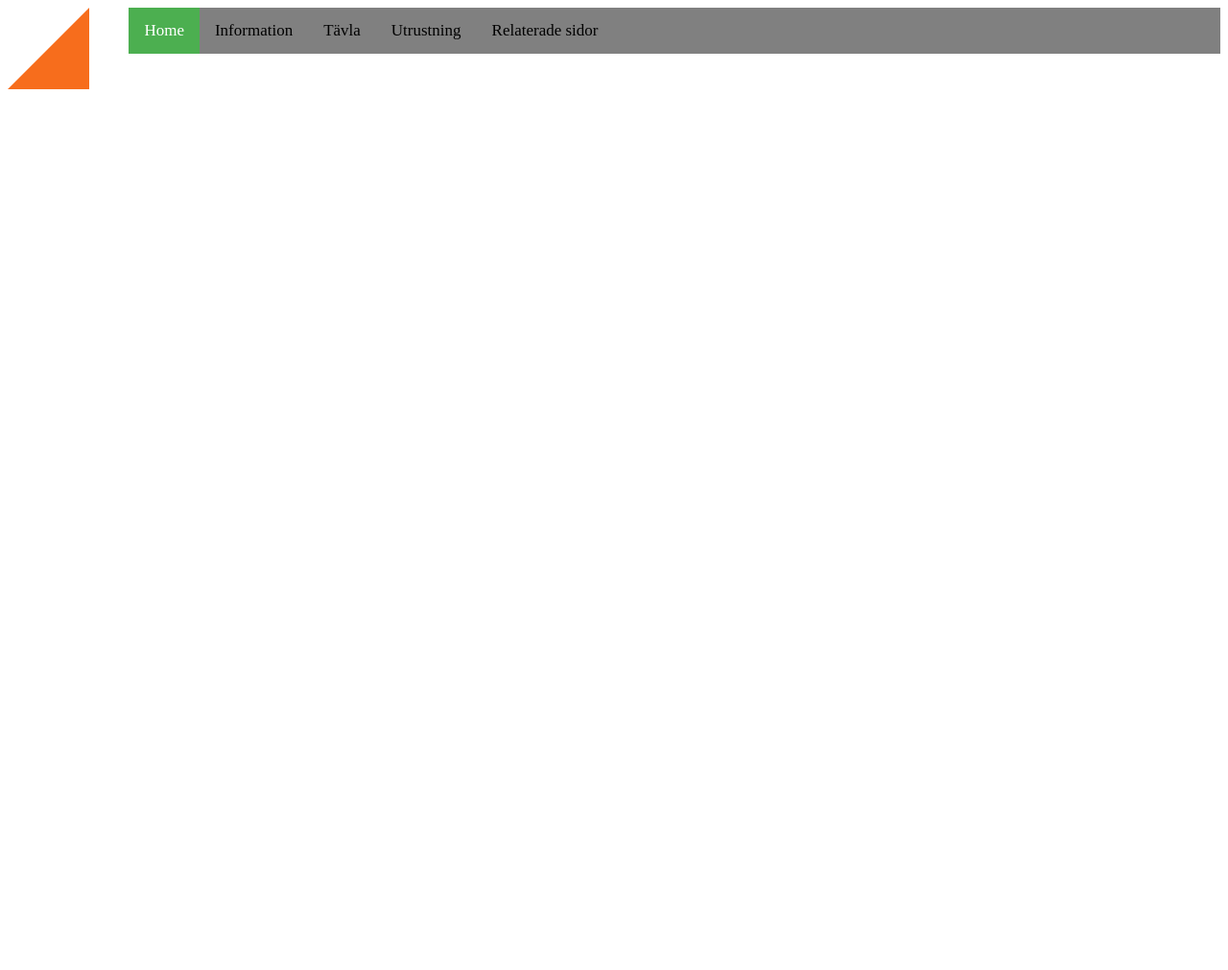
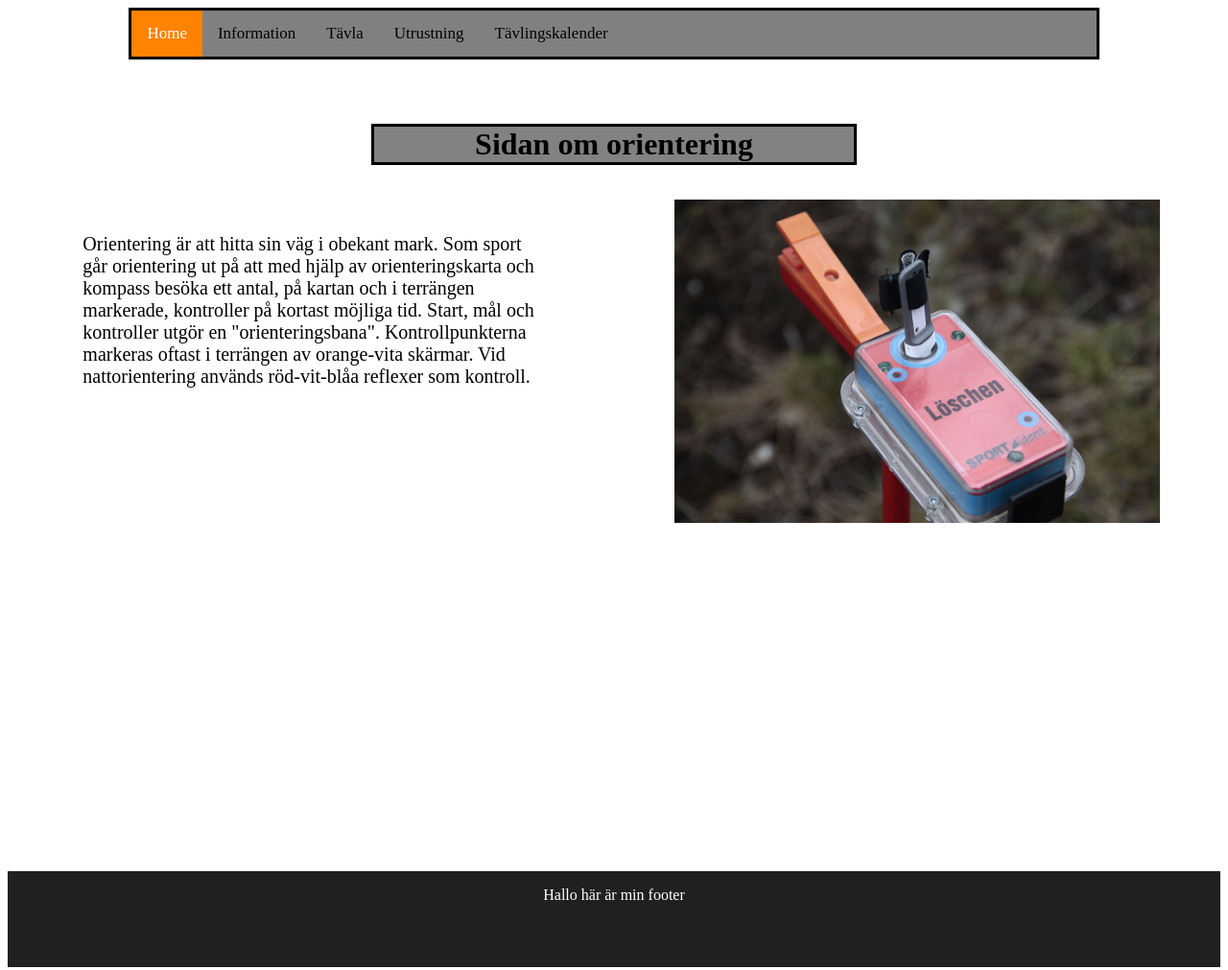
Before and after one commit to jacobhenriksson/Orientering, a plain HTML site: page index.html in a window 1280 px wide. Shown: the whole page at 96% size. Before the commit the page ends 800 px from the top, so only its background shows below. Drawn offline with Linux system fonts and the light colour scheme.

Commit message:
lektionen 20 april

```diff
--- a/css/grid.css
+++ b/css/grid.css
@@ -1,28 +1,41 @@
 .container{
 display:grid;
-grid-template-columns: repeat(10,1fr);
-grid-template-rows: repeat(5, 100px);
+grid-template-columns: repeat(20,1fr);
+grid-template-rows: repeat(20, 50px);
 justify-content: center;
 }
 nav{
-  grid-column: 2/11;
+  grid-column: 3/19;
   grid-row: 1/3;
 }
-section{
-  grid-column: 3/6;
-    grid-row: 3/4;
+.bildspel{
+  grid-column: 12/20;
+  grid-row: 5/12;
+
+}
+.textruta{
+  grid-column: 2/10;
+  grid-row: 5/10;
 
 }
 footer{
-  grid-column: 1/3;
-  grid-row: 3/5;
+  grid-column: 1/-1;
+  grid-row: 19/21;
 
 }
 header{
-  grid-column: 3/6;
-  grid-row: 4/5;
+  grid-column: 7/15;
+  grid-row: 3/4;
 }
-#logga{
-  grid-column: 1/2;
-  grid-row: 1/2;
-}
+@media screen and (max-width: 860px) {
+  .bildspel{
+    grid-column: 2/20;
+    grid-row: 11/15;
+
+  }
+  .textruta{
+    grid-column: 2/20;
+    grid-row: 5/10;
+
+  }
+  }
--- a/css/style.css
+++ b/css/style.css
@@ -2,6 +2,7 @@
 .topnav {
   overflow: hidden;
   background-color: gray;
+  border-style: solid;
 }
 
 .topnav a {
@@ -20,7 +21,7 @@
 }
 
 .topnav a.active {
-  background-color: #4CAF50;
+  background-color: rgb(255, 130, 0);
   color: white;
 }
 
@@ -28,7 +29,7 @@
   display: none;
 }
 
-@media screen and (max-width: 600px) {
+@media screen and (max-width: 700px) {
   .topnav a:not(:first-child) {display: none;}
   .topnav a.icon {
     float: right;
@@ -36,7 +37,7 @@
   }
 }
 
-@media screen and (max-width: 600px) {
+@media screen and (max-width: 700px) {
   .topnav.responsive {position: relative;}
   .topnav.responsive .icon {
     position: absolute;
@@ -49,8 +50,33 @@
     text-align: left;
   }
 }
-#logga {
-  height: 85%;
-  align-items: center;
+.rubrik{
+  border-style: solid;
+  text-align: center;
+  background-color: rgb(131, 129, 130);
+}
 
+.text{
+  font-size: 20px;
+  padding: 3%;
 }
+* {box-sizing:border-box}
+
+/* Slideshow container */
+.slideshow-container {
+  max-width: 1000px;
+  position: relative;
+  margin: auto;
+}
+
+/* Hide the images by default */
+.mySlides {
+  display: none;
+}
+.footer{
+  background-color: rgb(32, 32, 32);
+}
+.Footertext{
+  color: white;
+  text-align: center;
+}
--- a/index.html
+++ b/index.html
@@ -11,19 +11,56 @@
   <div class="container">
     <nav>
   <div class="topnav" id="myTopnav">
-    <a href="#home" class="active">Home</a>
-    <a href="#news">Information</a>
-    <a href="#contact">Tävla</a>
-    <a href="#about">Utrustning</a>
-    <a href="#about">Relaterade sidor</a>
+    <a href="index.html" class="active">Home</a>
+    <a href="information.html">Information</a>
+    <a href="tavla.html">Tävla</a>
+    <a href="utrustning.html">Utrustning</a>
+    <a href="https://eventor.orientering.se/Events" target="_blank">Tävlingskalender</a>
     <a href="javascript:void(0);" class="icon" onclick="navFunction()">
       <i style="font-size:24px" class="fa">&#xf0c9;</i>
     </a>
   </div>
 </nav>
-<img src="img/orienteringskarm.png" id="logga" alt="orientering skärm">
+<header>
+  <h1 class="rubrik"> Sidan om orientering </h1>
+</header>
+<div class="textruta">
+  <p class="text"> Orientering är att hitta sin väg i obekant mark. Som sport går orientering ut på att med hjälp av orienteringskarta och kompass besöka ett antal, på kartan och i terrängen markerade, kontroller på kortast möjliga tid. Start, mål och kontroller utgör en "orienteringsbana". Kontrollpunkterna markeras oftast i terrängen av orange-vita skärmar. Vid nattorientering används röd-vit-blåa reflexer som kontroll.
+  </p>
 </div>
+<div class="bildspel">
+<div class="slideshow-container">
 
+  <!-- Full-width images with number and caption text -->
+  <div class="mySlides fade">
+    <img src="img/obild1.jpg" alt="Bild från en tävling" style="width:100%">
+  </div>
+
+  <div class="mySlides fade">
+    <img src="img/obild2.jpg" alt="bild på en kontroll" style="width:100%">
+  </div>
+
+  <div class="mySlides fade">
+    <img src="img/obild3.jpg" alt="Bild på en kontroll" style="width:100%">
+  </div>
+  <div class="mySlides fade">
+    <img src="img/obild4.jpg" alt="Bild på skidorientering" style="width:100%">
+  </div>
+  <div class="mySlides fade">
+    <img src="img/obild5.jpg" alt="Bild från oringen" style="width:100%">
+  </div>
+  <div class="mySlides fade">
+    <img src="img/obild6.jpg" alt="Bild från tiomila" style="width:100%">
+  </div>
+  <div class="mySlides fade">
+    <img src="img/obild7.jpg" alt="Bild från jukola" style="width:100%">
+  </div>
+</div>
+</div>
+<footer class="footer">
+  <p class="Footertext">Hallo här är min footer </p>
+</footer>
+</div>
   <script src="js/script.js"></script>
  </body>
 </html>
--- a/js/script.js
+++ b/js/script.js
@@ -7,3 +7,17 @@ function navFunction() {
     x.className = "topnav";
   }
 }
+var slideIndex = 0;
+showSlides();
+
+function showSlides() {
+  var i;
+  var slides = document.getElementsByClassName("mySlides");
+  for (i = 0; i < slides.length; i++) {
+    slides[i].style.display = "none";
+  }
+  slideIndex++;
+  if (slideIndex > slides.length) {slideIndex = 1}
+  slides[slideIndex-1].style.display = "block";
+  setTimeout(showSlides, 2000); // Change image every 2 seconds
+}
```
Also changed, not shown: img/obild1.jpg (added), img/obild2.jpg (added), img/obild3.jpg (added), img/obild4.jpg (added), img/obild5.jpg (added), img/obild6.jpg (added), img/obild7.jpg (added), information.html (added), tavla.html (added), utrustning.html (added).
